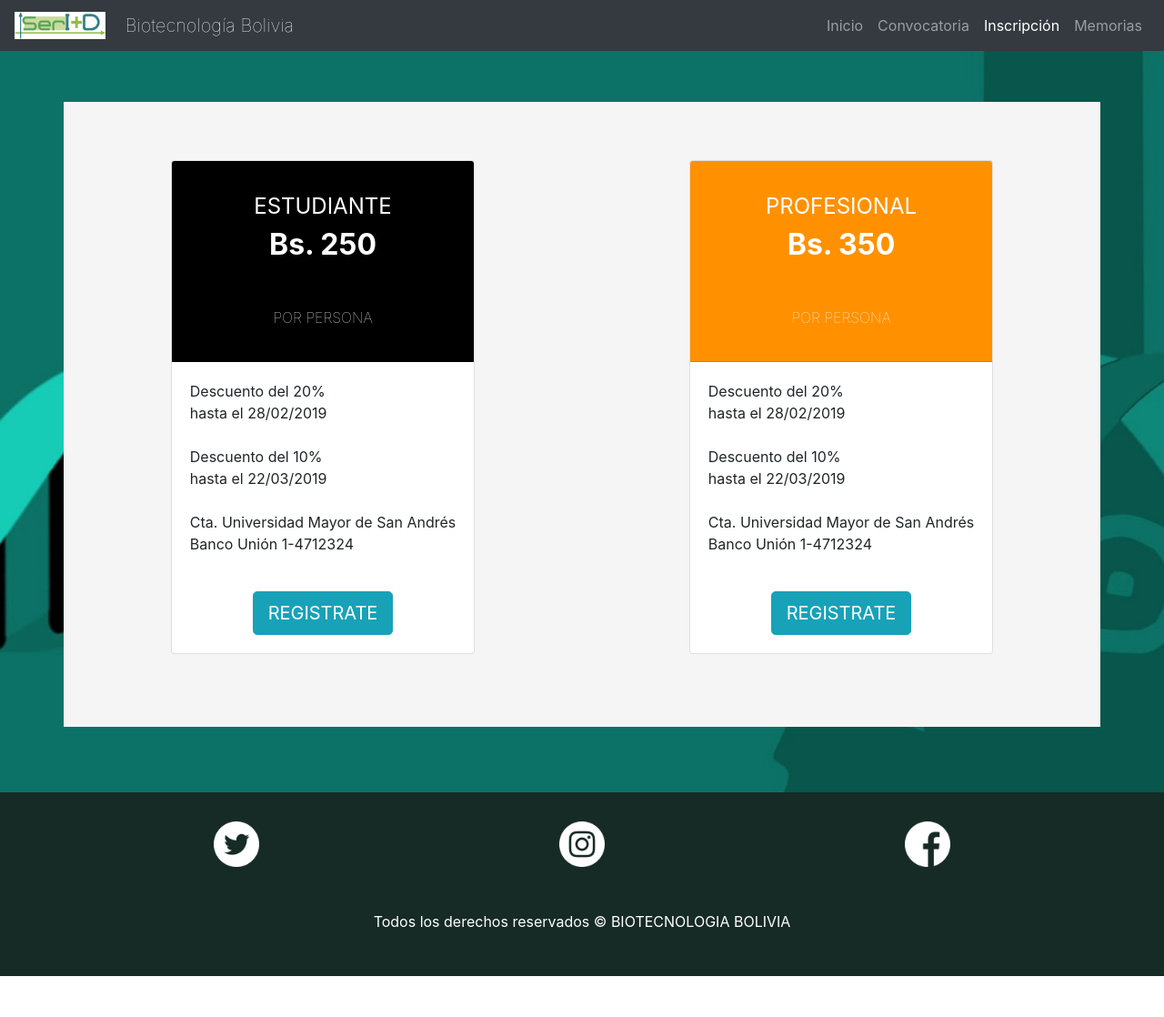
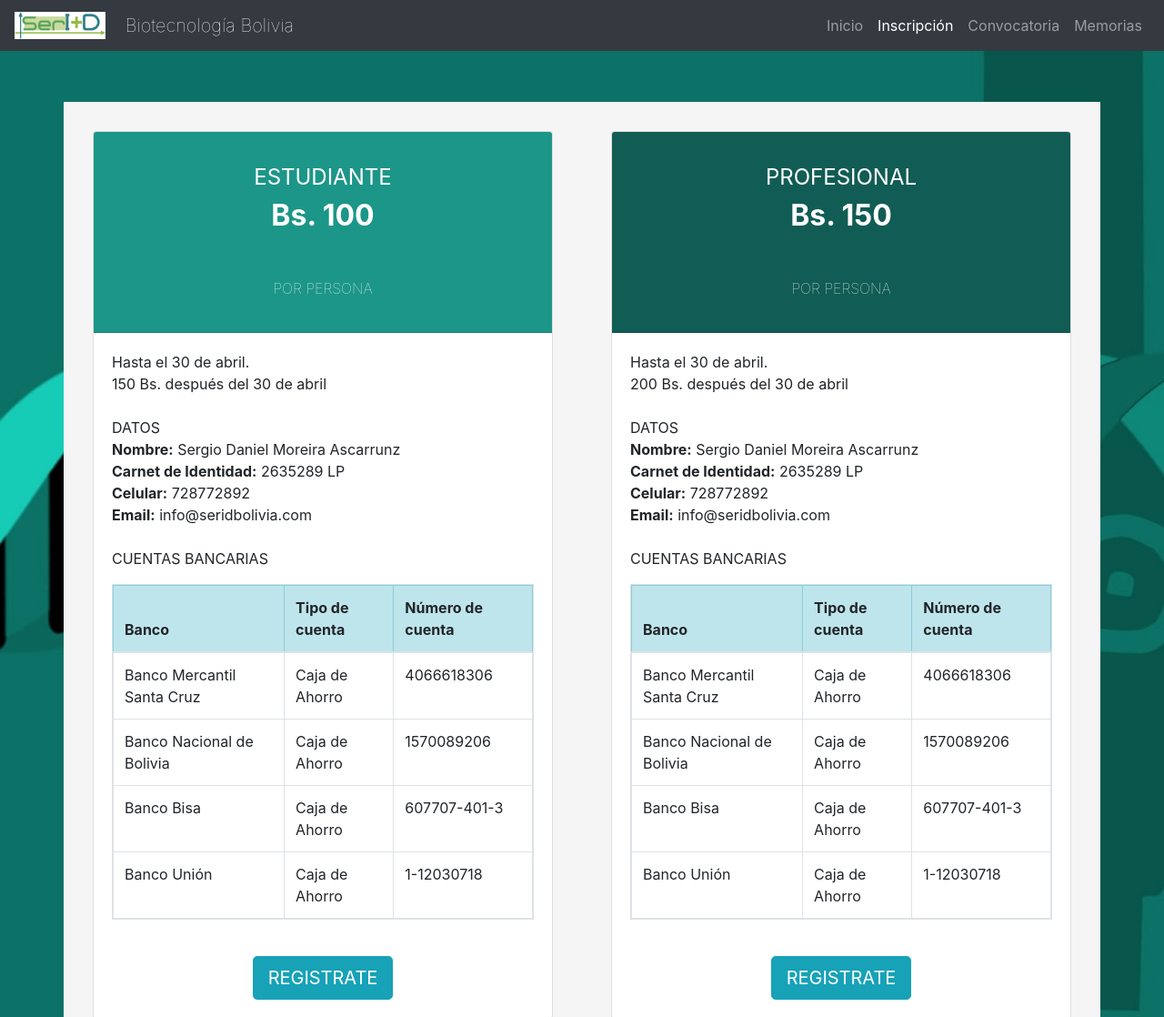
Before and after one commit to fazozela/biotecnologia, a plain HTML site: page inscripcion.html in a window 1280 px wide. Shown: the top 1118 px of the page at 91% size. Before the commit the page ends 1073 px from the top, so only its background shows below. Drawn offline with nearby package versions, Linux system fonts and the light colour scheme.

Commit message:
cambios terceros

```diff
--- a/inscripcion.html
+++ b/inscripcion.html
@@ -28,12 +28,13 @@
                     <li class="nav-item">
                         <a class="nav-link" href="index.html">Inicio</a>
                     </li>
+                    <li class="nav-item active">
+                        <a class="nav-link" href="inscripcion.html">Inscripción</a>
+                    </li>
                     <li class="nav-item">
                         <a class="nav-link" href="convocatoria.html">Convocatoria</a>
                     </li>
-                    <li class="nav-item active">
-                        <a class="nav-link" href="inscripcion.html">Inscripción</a>
-                    </li>
+
                     <!-- <li class="nav-item">
                         <a class="nav-link" href="programa.html">Programa</a>
                     </li>
@@ -53,13 +54,13 @@
         <div class="container">
 
             <div class="row">
-                <div class="col-12 col-sm-12 col-md-6 col-lg-6" style="background: whitesmoke; display: flex; justify-content: center; padding: 4rem;">
-                    <div class="card mb-3" style="max-width: 25rem;">
-                        <div class="card-header" style="background-color: black; color: white; padding: 2rem; font-size: 1.5rem; text-align: center;">
+                <div class="col-12 col-sm-12 col-md-6 col-lg-6" style="background: whitesmoke; display: flex; justify-content: center; padding: 2rem;">
+                    <div class="card mb-3" style="max-width: 100%;">
+                        <div class="card-header" style="background-color: #1c9688; color: white; padding: 2rem; font-size: 1.5rem; text-align: center;">
                             ESTUDIANTE
                             <br>
                             <span style="font-size:2rem; font-weight: bold;">
-                                Bs. 250
+                                Bs. 100
                             </span>
                             <br>
                             <br>
@@ -69,14 +70,48 @@
                         </div>
                         <div class="card-body">
                             <p class="card-text">
-                                Descuento del 20%
-                                <br>hasta el 28/02/2019
+                                Hasta el 30 de abril.
+                                <br>150 Bs. después del 30 de abril
 
-                                <br><br>Descuento del 10%
-                                <br>hasta el 22/03/2019
+                                <br><br> DATOS
+                                <br><strong>Nombre:</strong> Sergio Daniel Moreira Ascarrunz
+                                <br><strong>Carnet de Identidad:</strong> 2635289 LP
+                                <br><strong>Celular:</strong> 728772892
+                                <br><strong>Email:</strong> info@seridbolivia.com
 
-                                <br><br>Cta. Universidad Mayor de San Andrés
-                                <br>Banco Unión 1-4712324
+
+                                <br><br>CUENTAS BANCARIAS
+                                <table class="table table-responsive table-bordered table-hover">
+                                    <thead class="table-info">
+                                        <tr>
+                                            <th class="item-head">Banco</th>
+                                            <th class="item-head">Tipo de cuenta</th>
+                                            <th class="item-head">Número de cuenta</th>
+                                        </tr>
+                                    </thead>
+                                    <tbody>
+                                        <tr>
+                                            <td>Banco Mercantil Santa Cruz</td>
+                                            <td>Caja de Ahorro</td>
+                                            <td>4066618306</td>
+                                        </tr>
+                                        <tr>
+                                            <td>Banco Nacional de Bolivia</td>
+                                            <td>Caja de Ahorro</td>
+                                            <td>1570089206</td>
+                                        </tr>
+                                        <tr>
+                                            <td>Banco Bisa</td>
+                                            <td>Caja de Ahorro</td>
+                                            <td>607707-401-3</td>
+                                        </tr>
+                                        <tr>
+                                            <td>Banco Unión</td>
+                                            <td>Caja de Ahorro</td>
+                                            <td>1-12030718</td>
+                                        </tr>
+                                    </tbody>
+                                </table>
                             </p>
                             <br>
                             <div style="display: flex; justify-content: center;">
@@ -86,13 +121,13 @@
                     </div>
                 </div>
 
-                <div class="col-12 col-sm-12 col-md-6 col-lg-6" style="background: whitesmoke; display: flex; justify-content: center; padding: 4rem;">
-                    <div class="card mb-3" style="max-width: 25rem;">
-                        <div class="card-header" style="background-color: #ff9100; color: white; padding: 2rem; font-size: 1.5rem; text-align: center;">
+                <div class="col-12 col-sm-12 col-md-6 col-lg-6" style="background: whitesmoke; display: flex; justify-content: center; padding: 2rem;">
+                    <div class="card mb-3" style="max-width: 100%;">
+                        <div class="card-header" style="background-color: #115c54; color: white; padding: 2rem; font-size: 1.5rem; text-align: center;">
                             PROFESIONAL
                             <br>
                             <span style="font-size:2rem; font-weight: bold;">
-                                Bs. 350
+                                Bs. 150
                             </span>
                             <br>
                             <br>
@@ -102,14 +137,49 @@
                         </div>
                         <div class="card-body">
                             <p class="card-text">
-                                Descuento del 20%
-                                <br>hasta el 28/02/2019
+                                Hasta el 30 de abril.
+                                <br>200 Bs. después del 30 de abril
 
-                                <br><br>Descuento del 10%
-                                <br>hasta el 22/03/2019
+                                <br><br> DATOS
+                                <br><strong>Nombre:</strong> Sergio Daniel Moreira Ascarrunz
+                                <br><strong>Carnet de Identidad:</strong> 2635289 LP
+                                <br><strong>Celular:</strong> 728772892
+                                <br><strong>Email:</strong> info@seridbolivia.com
 
-                                <br><br>Cta. Universidad Mayor de San Andrés
-                                <br>Banco Unión 1-4712324
+
+                                <br><br>CUENTAS BANCARIAS
+
+                                <table class="table table-responsive table-bordered table-hover">
+                                    <thead class="table-info">
+                                        <tr>
+                                            <th class="item-head">Banco</th>
+                                            <th class="item-head">Tipo de cuenta</th>
+                                            <th class="item-head">Número de cuenta</th>
+                                        </tr>
+                                    </thead>
+                                    <tbody>
+                                        <tr>
+                                            <td>Banco Mercantil Santa Cruz</td>
+                                            <td>Caja de Ahorro</td>
+                                            <td>4066618306</td>
+                                        </tr>
+                                        <tr>
+                                            <td>Banco Nacional de Bolivia</td>
+                                            <td>Caja de Ahorro</td>
+                                            <td>1570089206</td>
+                                        </tr>
+                                        <tr>
+                                            <td>Banco Bisa</td>
+                                            <td>Caja de Ahorro</td>
+                                            <td>607707-401-3</td>
+                                        </tr>
+                                        <tr>
+                                            <td>Banco Unión</td>
+                                            <td>Caja de Ahorro</td>
+                                            <td>1-12030718</td>
+                                        </tr>
+                                    </tbody>
+                                </table>
                             </p>
                             <br>
                             <div style="display: flex; justify-content: center;">
```
Also changed, not shown: convocatoria.html (+5 -5 lines), index.html (+20 -20 lines), memorias.html (+4 -3 lines), memorias2020.html (+4 -3 lines).
